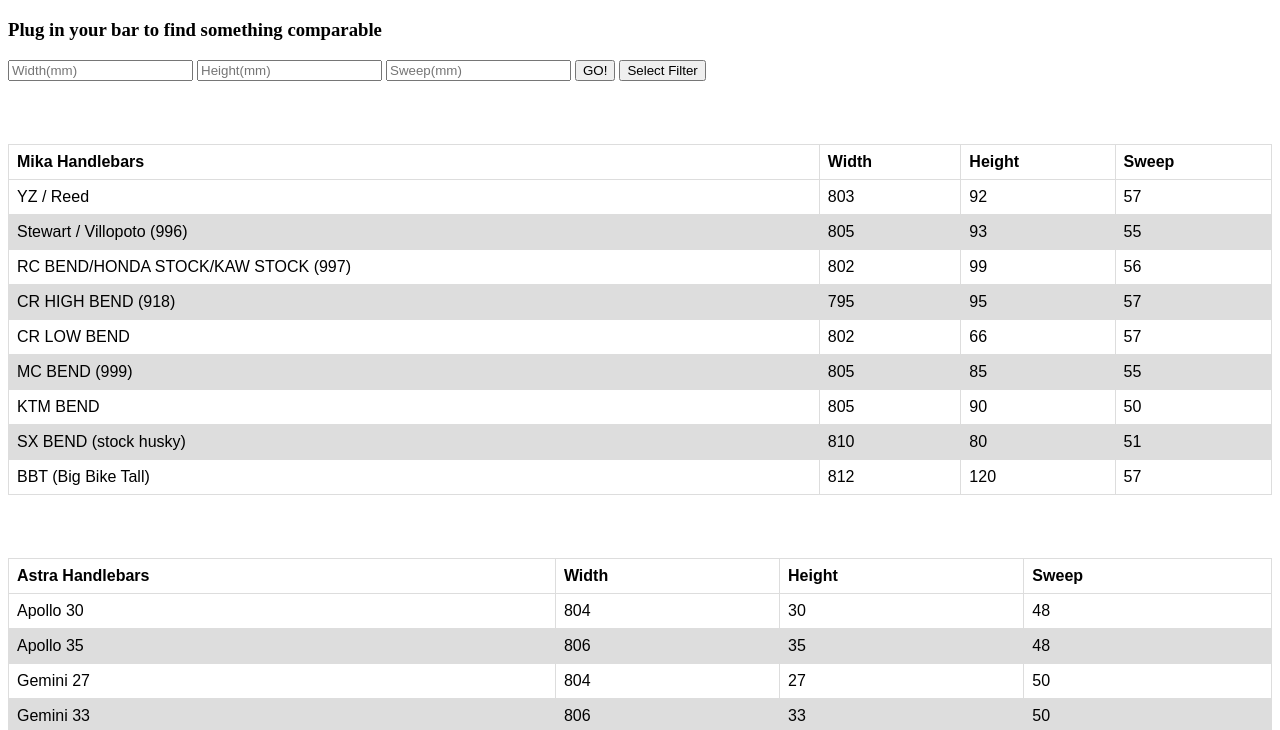
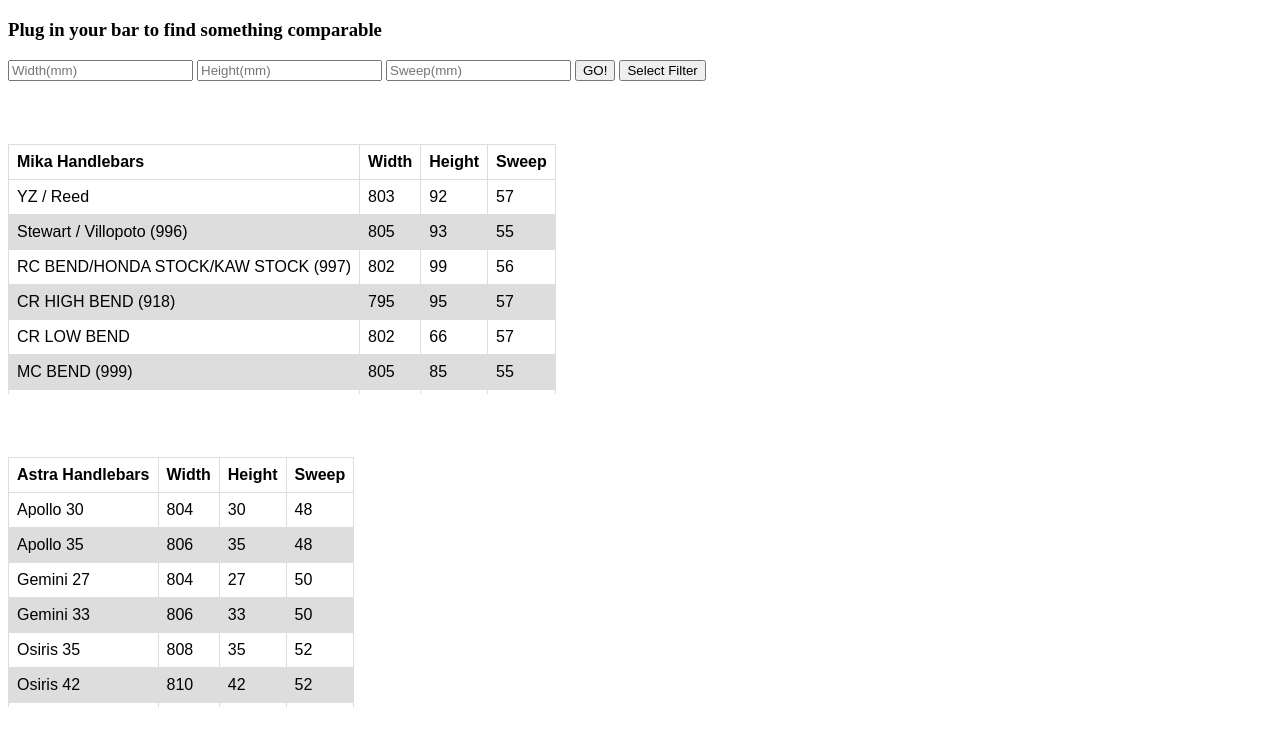
Before and after one commit to AaronCox73/HandlebarComparsion, a plain HTML site: page index.html in a window 1280 px wide. Shown: the part 61-791 px from the top of the page. Drawn offline with Linux system fonts and the light colour scheme.

Commit message:
make tables scrollable

```diff
--- a/style.css
+++ b/style.css
@@ -1,8 +1,14 @@
 table {
     margin-top: 5%;
+    height: 10px;
     font-family: arial, sans-serif;
     border-collapse: collapse;
+    border: none;
     width: 100%;
+    overflow-y: scroll;
+    height: 250px;
+    display: block;
+
 }
 
 td,
```
